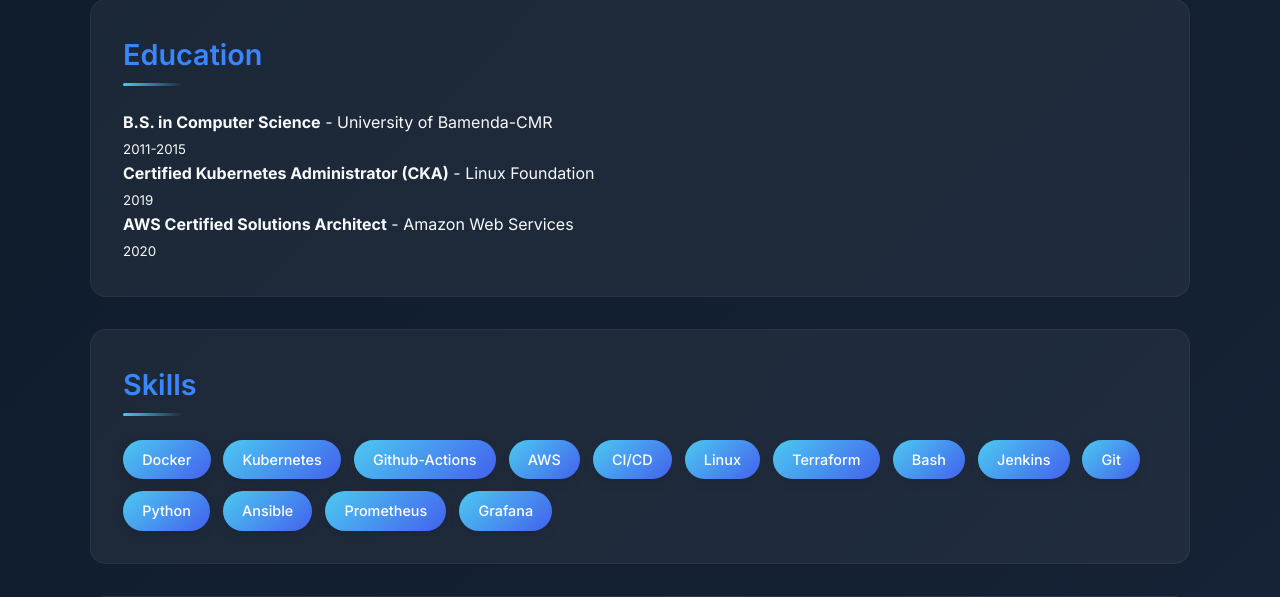
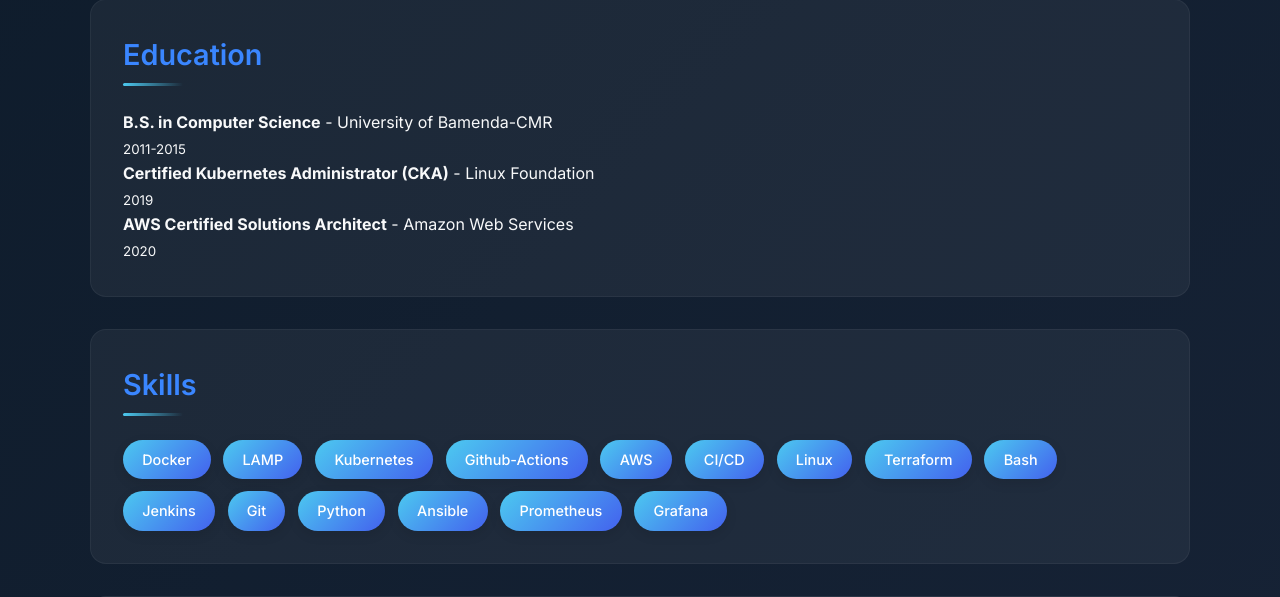
Before and after one commit to Juliox007/My-RESUME, a Flask app: page / in a window 1280 px wide. Shown: the part 612-1209 px from the top of the page. Run offline with Flask 3, Linux system fonts and the light colour scheme.

Commit message:
LAMP skill added

```diff
--- a/templates/index.html
+++ b/templates/index.html
@@ -302,6 +302,7 @@
             <h2>Skills</h2>
             <div class="skills-list">
                 <span class="skill">Docker</span>
+                <span class="skill">LAMP</span>
                 <span class="skill">Kubernetes</span>
                 <span class="skill">Github-Actions</span>
                 <span class="skill">AWS</span>
```
